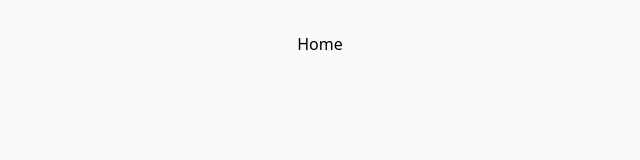
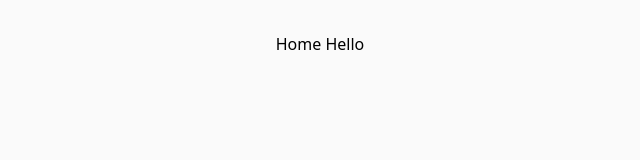
Before and after one commit to zblackwidow/Grupo1FrontMinga, a React (Vite) app: page / in a window 1280 px wide. Shown: the top 160 px of the page, without its empty margins (320-960 px from the left). Built offline with nearby package versions, Linux system fonts and the light colour scheme.

Commit message:
1.1 Modificacion

```diff
--- a/src/Pages/Home.jsx
+++ b/src/Pages/Home.jsx
@@ -4,7 +4,7 @@ export default function Home() {
 
     return (
         <>
-            <h1>Home</h1>
+            <h1>Home Hello</h1>
         </>
     )
 }
```
